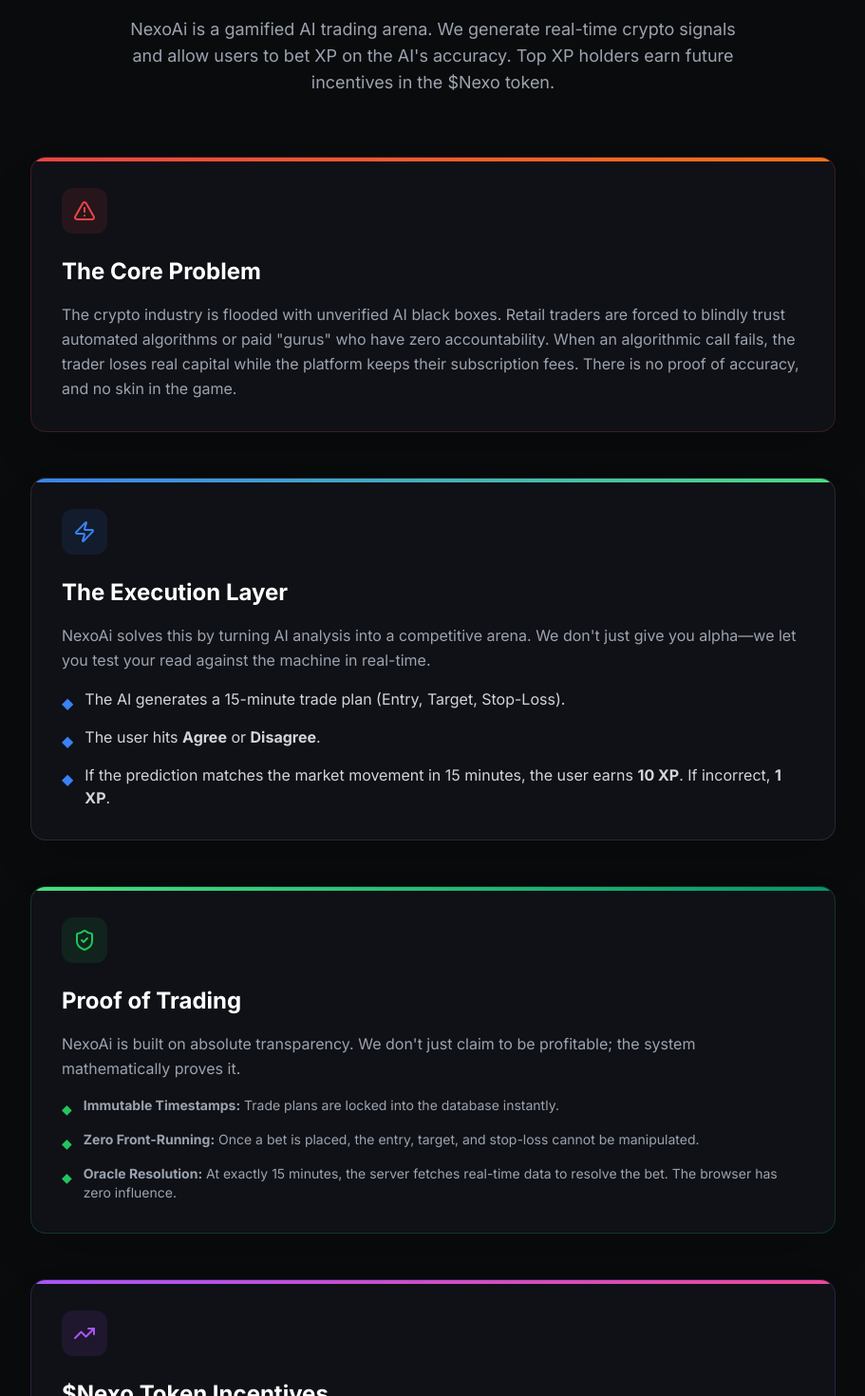
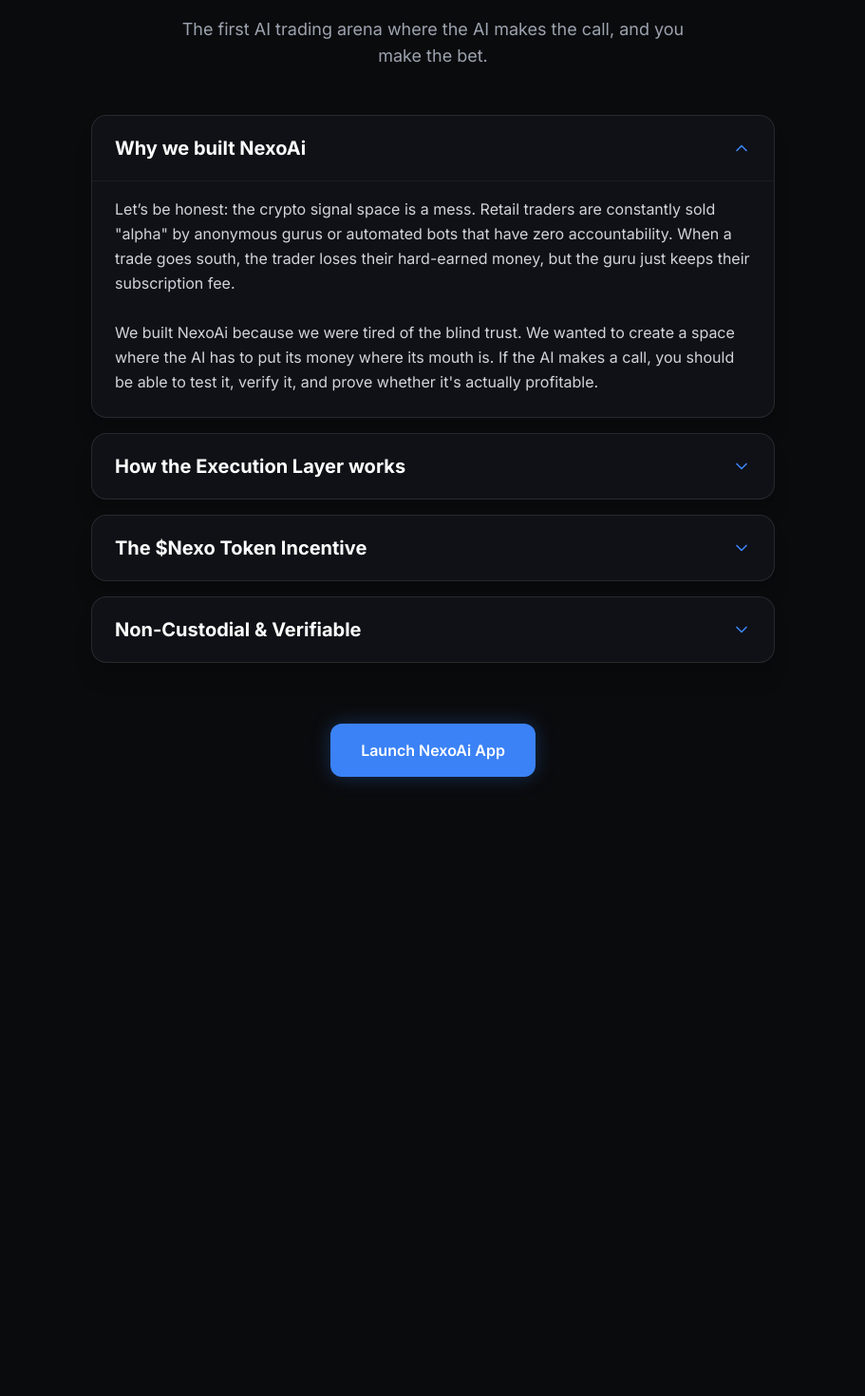
Before and after one commit to drmukty/nexoagent, a Next.js app: page /about in a window 1280 px wide. Shown: the part 180-1650 px from the top of the page at 95% size, without its empty margins (184-1095 px from the left). After the commit the page ends 1062 px from the top, so only its background shows below. Built offline with nearby package versions, Linux system fonts and the light colour scheme.

Commit message:
Implement accordion for AboutPage sections
Refactor AboutPage to use accordion for sections and update layout.

```diff
--- a/src/app/about/page.tsx
+++ b/src/app/about/page.tsx
@@ -1,13 +1,68 @@
+'use client';
+import { useState } from 'react';
 import Link from 'next/link';
 import { Logo } from '@/components/Logo';
-import { ArrowLeft, ShieldCheck, Zap, AlertTriangle, TrendingUp } from 'lucide-react';
-
-export const metadata = {
-  title: 'About NexoAi | The AI Trading Arena',
-  description: 'Learn how NexoAi turns AI crypto analysis into a competitive prediction market. Verifiable proof of trading, non-custodial auth, and $Nexo token incentives.',
-};
+import { ArrowLeft, ChevronDown } from 'lucide-react';
+import { motion, AnimatePresence } from 'framer-motion';
 
 export default function AboutPage() {
+  // State to track which section is open (allows only one open at a time)
+  const [openSection, setOpenSection] = useState<number | null>(0);
+
+  const toggleSection = (index: number) => {
+    setOpenSection(openSection === index ? null : index);
+  };
+
+  const sections = [
+    {
+      title: "Why we built NexoAi",
+      content: (
+        <p className="text-gray-300 leading-relaxed">
+          Let’s be honest: the crypto signal space is a mess. Retail traders are constantly sold "alpha" by anonymous gurus or automated bots that have zero accountability. When a trade goes south, the trader loses their hard-earned money, but the guru just keeps their subscription fee.
+          <br /><br />
+          We built NexoAi because we were tired of the blind trust. We wanted to create a space where the AI has to put its money where its mouth is. If the AI makes a call, you should be able to test it, verify it, and prove whether it's actually profitable.
+        </p>
+      )
+    },
+    {
+      title: "How the Execution Layer works",
+      content: (
+        <p className="text-gray-300 leading-relaxed">
+          NexoAi isn't just a chatbot that spits out signals. We gamified the entire process.
+          <br /><br />
+          When you ask the AI for a 15-minute trade plan, you are given two options: <strong className="text-white">Agree</strong> or <strong className="text-white">Disagree</strong>.
+          If you agree and the target is hit within 15 minutes, you earn <strong className="text-nexo-green">10 XP</strong>. If you disagree and the AI is wrong, you also earn <strong className="text-nexo-green">10 XP</strong>. But if you lose, you only get <strong className="text-gray-400">1 XP</strong>.
+          <br /><br />
+          This forces both the user and the AI to be accountable. There is no cherry-picking. Every call is locked in with an immutable timestamp.
+        </p>
+      )
+    },
+    {
+      title: "The $Nexo Token Incentive",
+      content: (
+        <p className="text-gray-300 leading-relaxed">
+          We believe that real trading talent should be rewarded, not just the platform owners.
+          <br /><br />
+          The Global Leaderboard isn't just for bragging rights. It is the core of our community ecosystem. The Top 12 traders on the leaderboard will receive future incentives and airdrops in the <strong className="text-white">$Nexo token</strong>.
+          <br /><br />
+          We are shifting the power dynamic. Instead of paying monthly fees to a faceless signal group, you are proving your edge, climbing the ranks, and getting rewarded by the protocol itself.
+        </p>
+      )
+    },
+    {
+      title: "Non-Custodial & Verifiable",
+      content: (
+        <p className="text-gray-300 leading-relaxed">
+          We take security seriously. NexoAi is 100% non-custodial.
+          <br /><br />
+          When you use our app, your EVM private key is generated or imported directly in your browser and <strong className="text-white">never touches our servers</strong>. We only store your public wallet address so you can access your dashboard and track your XP.
+          <br /><br />
+          To ensure fairness, all bet resolutions are handled server-side using real-time price data. You cannot manipulate the frontend to win. The leaderboard is a mathematically verifiable proof of trading accuracy.
+        </p>
+      )
+    }
+  ];
+
   return (
     <div className="min-h-screen bg-[#0A0B0D] text-white">
       {/* Header */}
@@ -26,93 +81,53 @@ export default function AboutPage() {
       </header>
 
       {/* Main Content */}
-      <main className="mx-auto max-w-4xl px-6 py-16">
+      <main className="mx-auto max-w-3xl px-6 py-16">
 
-        <div className="mb-16 text-center">
+        <div className="mb-12 text-center">
           <h1 className="mb-4 text-4xl font-bold tracking-tight text-white sm:text-5xl">
             About NexoAi
           </h1>
-          <p className="mx-auto max-w-2xl text-lg text-gray-400">
-            NexoAi is a gamified AI trading arena. We generate real-time crypto signals and allow users to bet XP on the AI's accuracy. Top XP holders earn future incentives in the $Nexo token.
+          <p className="mx-auto max-w-xl text-lg text-gray-400">
+            The first AI trading arena where the AI makes the call, and you make the bet.
           </p>
         </div>
 
-        <div className="space-y-12">
-          {/* Section 1 */}
-          <section className="rounded-2xl border border-red-500/20 bg-[#0F1116] p-8 shadow-2xl relative overflow-hidden">
-            <div className="absolute top-0 left-0 w-full h-1 bg-gradient-to-r from-red-500 to-orange-500"></div>
-            <div className="mb-6 flex h-12 w-12 items-center justify-center rounded-xl bg-red-500/10">
-              <AlertTriangle className="h-6 w-6 text-red-500" />
+        {/* Accordion Container */}
+        <div className="space-y-4">
+          {sections.map((section, index) => (
+            <div
+              key={index}
+              className="overflow-hidden rounded-2xl border border-white/10 bg-[#0F1116] shadow-xl transition-colors hover:border-white/20"
+            >
+              <button
+                onClick={() => toggleSection(index)}
+                className="flex w-full items-center justify-between px-6 py-5 text-left focus:outline-none"
+              >
+                <span className="text-xl font-bold text-white">{section.title}</span>
+                <motion.div
+                  animate={{ rotate: openSection === index ? 180 : 0 }}
+                  transition={{ duration: 0.3, ease: "easeInOut" }}
+                >
+                  <ChevronDown className="h-5 w-5 text-nexo-blue" />
+                </motion.div>
+              </button>
+
+              <AnimatePresence initial={false}>
+                {openSection === index && (
+                  <motion.div
+                    initial={{ height: 0, opacity: 0 }}
+                    animate={{ height: "auto", opacity: 1 }}
+                    exit={{ height: 0, opacity: 0 }}
+                    transition={{ duration: 0.3, ease: "easeInOut" }}
+                  >
+                    <div className="border-t border-white/5 px-6 pb-6 pt-4 text-sm sm:text-base">
+                      {section.content}
+                    </div>
+                  </motion.div>
+                )}
+              </AnimatePresence>
             </div>
-            <h2 className="mb-4 text-2xl font-bold text-white">The Core Problem</h2>
-            <p className="text-base leading-relaxed text-gray-400">
-              The crypto industry is flooded with unverified AI black boxes. Retail traders are forced to blindly trust automated algorithms or paid "gurus" who have zero accountability. When an algorithmic call fails, the trader loses real capital while the platform keeps their subscription fees. There is no proof of accuracy, and no skin in the game.
-            </p>
-          </section>
-
-          {/* Section 2 */}
-          <section className="rounded-2xl border border-white/10 bg-[#0F1116] p-8 shadow-2xl relative overflow-hidden">
-            <div className="absolute top-0 left-0 w-full h-1 bg-gradient-to-r from-nexo-blue to-green-400"></div>
-            <div className="mb-6 flex h-12 w-12 items-center justify-center rounded-xl bg-nexo-blue/10">
-              <Zap className="h-6 w-6 text-nexo-blue" />
-            </div>
-            <h2 className="mb-4 text-2xl font-bold text-white">The Execution Layer</h2>
-            <p className="text-base leading-relaxed text-gray-400 mb-4">
-              NexoAi solves this by turning AI analysis into a competitive arena. We don't just give you alpha—we let you test your read against the machine in real-time.
-            </p>
-            <ul className="space-y-3 text-gray-300">
-              <li className="flex items-start gap-3">
-                <span className="mt-1 text-nexo-blue">◆</span>
-                <span>The AI generates a 15-minute trade plan (Entry, Target, Stop-Loss).</span>
-              </li>
-              <li className="flex items-start gap-3">
-                <span className="mt-1 text-nexo-blue">◆</span>
-                <span>The user hits <strong>Agree</strong> or <strong>Disagree</strong>.</span>
-              </li>
-              <li className="flex items-start gap-3">
-                <span className="mt-1 text-nexo-blue">◆</span>
-                <span>If the prediction matches the market movement in 15 minutes, the user earns <strong>10 XP</strong>. If incorrect, <strong>1 XP</strong>.</span>
-              </li>
-            </ul>
-          </section>
-
-          {/* Section 3 */}
-          <section className="rounded-2xl border border-green-500/20 bg-[#0F1116] p-8 shadow-2xl relative overflow-hidden">
-            <div className="absolute top-0 left-0 w-full h-1 bg-gradient-to-r from-green-400 to-emerald-600"></div>
-            <div className="mb-6 flex h-12 w-12 items-center justify-center rounded-xl bg-green-500/10">
-              <ShieldCheck className="h-6 w-6 text-green-500" />
-            </div>
-            <h2 className="mb-4 text-2xl font-bold text-white">Proof of Trading</h2>
-            <p className="text-base leading-relaxed text-gray-400 mb-4">
-              NexoAi is built on absolute transparency. We don't just claim to be profitable; the system mathematically proves it.
-            </p>
-            <ul className="space-y-3 text-sm text-gray-400">
-              <li className="flex items-start gap-3">
-                <span className="mt-1 text-green-500">◆</span>
-                <span><strong>Immutable Timestamps:</strong> Trade plans are locked into the database instantly.</span>
-              </li>
-              <li className="flex items-start gap-3">
-                <span className="mt-1 text-green-500">◆</span>
-                <span><strong>Zero Front-Running:</strong> Once a bet is placed, the entry, target, and stop-loss cannot be manipulated.</span>
-              </li>
-              <li className="flex items-start gap-3">
-                <span className="mt-1 text-green-500">◆</span>
-                <span><strong>Oracle Resolution:</strong> At exactly 15 minutes, the server fetches real-time data to resolve the bet. The browser has zero influence.</span>
-              </li>
-            </ul>
-          </section>
-
-          {/* Section 4 */}
-          <section className="rounded-2xl border border-purple-500/20 bg-[#0F1116] p-8 shadow-2xl relative overflow-hidden">
-            <div className="absolute top-0 left-0 w-full h-1 bg-gradient-to-r from-purple-500 to-pink-500"></div>
-            <div className="mb-6 flex h-12 w-12 items-center justify-center rounded-xl bg-purple-500/10">
-              <TrendingUp className="h-6 w-6 text-purple-500" />
-            </div>
-            <h2 className="mb-4 text-2xl font-bold text-white">$Nexo Token Incentives</h2>
-            <p className="text-base leading-relaxed text-gray-400">
-              The Global Leaderboard acts as a verifiable record of every trader's accuracy. It is not just a game—top-performing traders on the leaderboard earn future incentives and airdrops in the <strong>$Nexo token</strong>. We gamify trading accountability and reward the best players.
-            </p>
-          </section>
+          ))}
         </div>
 
         <div className="mt-16 text-center">
```
